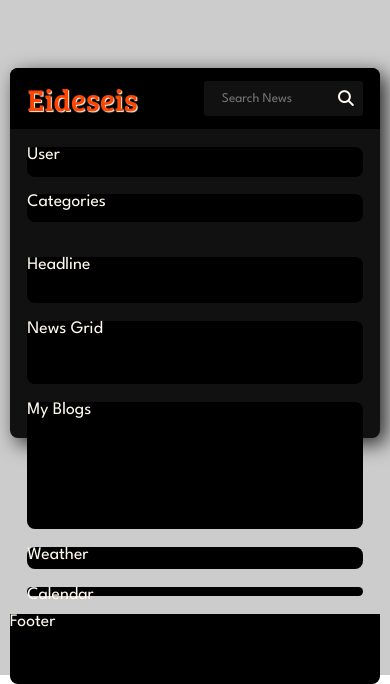
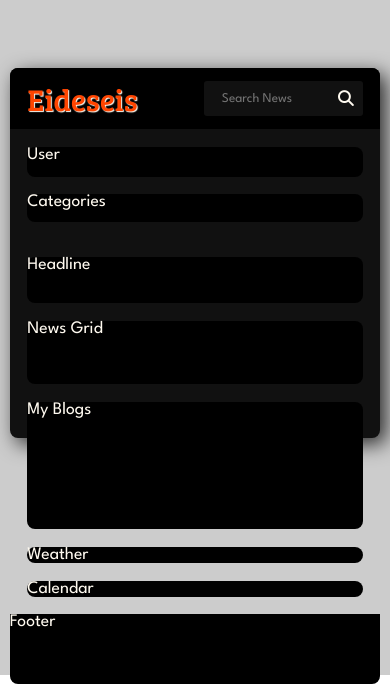
Before and after one commit to Nimira43/Eideseis, a React (Vite) app: page / in a window 390 px wide. Shown: the part 169-853 px from the top of the page. Built offline with nearby package versions, Linux system fonts and the light colour scheme.

Commit message:
Media queries for the Calendar CSS and Weather CSS

```diff
--- a/src/css/Calendar.css
+++ b/src/css/Calendar.css
@@ -5,3 +5,9 @@
   background-color: var(--black);
   border-radius: var(--border-radius-lg);
 }
+
+@media (max-width: 900px) {
+  .calendar {
+    height: 100%;
+  }
+}
--- a/src/css/Weather.css
+++ b/src/css/Weather.css
@@ -5,3 +5,9 @@
   background-color: var(--black);
   border-radius: var(--border-radius-lg);
 }
+
+@media (max-width: 900px) {
+  .weather {
+    height: 100%;
+  }
+}
```
